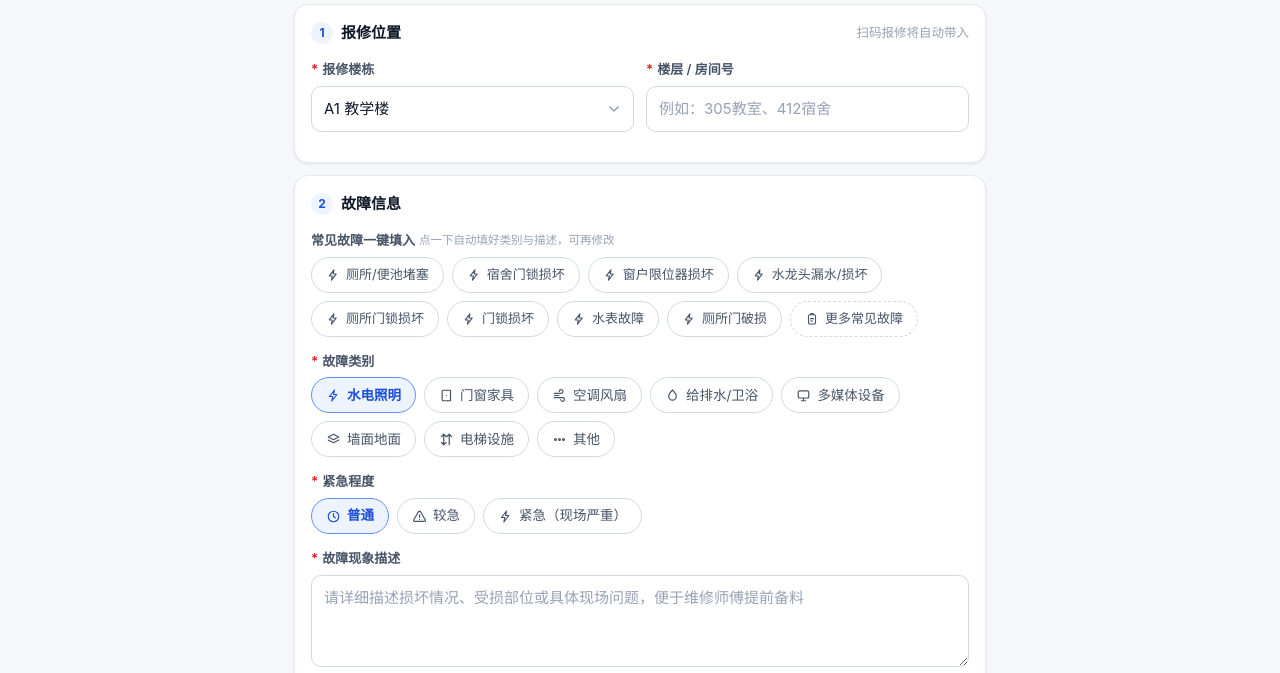
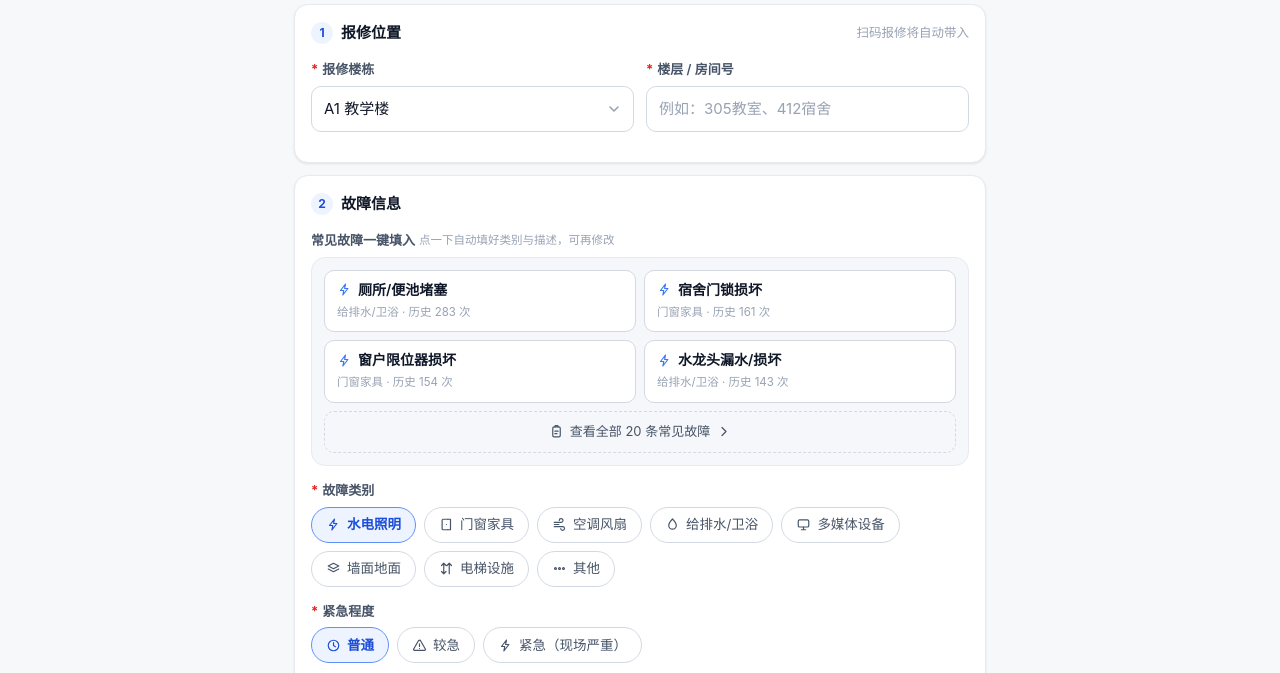
Before and after one commit to TwoBall/school-repair-system, a website built with Vite: page index.html in a window 1280 px wide. Shown: the part 67-740 px from the top of the page. Built offline with nearby package versions, Linux system fonts and the light colour scheme; files whose address does not match are found by name.

Commit message:
refactor(templates): 一键填入改卡片式，快捷项精简到 4 条
问题：模板用的是与「故障类别 / 紧急程度」完全同款的 chip，
两排共 17 个圆角标签连成一片，看不出哪排是快捷入口。

- QUICK_TEMPLATE_COUNT 8 → 4，只留历史 TOP4（横跨类别 4 → 2）
- 快捷区改为卡片网格 .tpl-card（2 列，名称 + 「类别 · 历史 N 次」），
  外层套 .tpl-panel 独立面板，与下方 chips 拉开视觉层级
- 「更多常见故障」chip → 「查看全部 20 条常见故障 ›」全宽虚线按钮 .tpl-all
- 卡片用原生 <button type="button">：键盘可达，且在 <form> 内不误提交
- 选中态：品牌边框 + ring + 右上角勾，并同步 aria-pressed
- 弹窗每组类别标题补条数与分隔线（.tpl-pick-num）
- fix: .tpl-chip.active 用了不存在的 --brand 令牌，选中边框一直回退，改 --brand-500

jsdom 回归 32/32 通过（渲染、回填、互斥、弹窗 6 组 20 条、aria-pressed 同步）

```diff
--- a/src/common/style.css
+++ b/src/common/style.css
@@ -2000,18 +2000,126 @@ textarea.control {
   }
 }
 
-/* 常见故障一键填入：快捷 chips 与「更多」入口区分于普通筛选 chips */
+/* 常见故障一键填入 */
+/* 设计要点：下方「故障类别 / 紧急程度」用的是圆角 chips，
+   这里刻意做成卡片 + 独立面板，两者不在同一视觉层级，避免被当成同一组选项。 */
+.tpl-panel {
+  padding: 12px;
+  border: 1px solid var(--border);
+  border-radius: var(--r-lg);
+  background: var(--surface-muted);
+}
+.tpl-grid {
+  display: grid;
+  grid-template-columns: repeat(2, minmax(0, 1fr));
+  gap: 8px;
+}
+.tpl-card {
+  display: flex;
+  flex-direction: column;
+  gap: 4px;
+  min-height: 62px;
+  padding: 10px 12px;
+  border: 1px solid var(--border-strong);
+  border-radius: var(--r-md);
+  background: var(--surface);
+  color: var(--text);
+  font: inherit;
+  text-align: left;
+  cursor: pointer;
+  transition: background 0.14s ease, border-color 0.14s ease, box-shadow 0.14s ease, transform 0.08s ease;
+}
+.tpl-card:hover {
+  border-color: var(--brand-400);
+  box-shadow: var(--sh-1);
+}
+.tpl-card:active {
+  transform: scale(0.985);
+}
+.tpl-card-top {
+  display: flex;
+  align-items: center;
+  gap: 6px;
+  font-size: 14px;
+  font-weight: 600;
+  line-height: 1.3;
+}
+.tpl-card-top > svg {
+  flex-shrink: 0;
+  color: var(--brand-500);
+}
+.tpl-card-name {
+  flex: 1;
+  min-width: 0;
+}
+.tpl-card-meta {
+  font-size: 11.5px;
+  color: var(--text-subtle);
+}
+/* 选中后右上角出现勾，与「已填入」状态一一对应 */
+.tpl-chk {
+  display: none;
+  flex-shrink: 0;
+  color: var(--brand-600);
+}
+.tpl-card.active {
+  border-color: var(--brand-500);
+  background: var(--brand-soft-bg);
+  box-shadow: 0 0 0 3px var(--brand-ring);
+}
+.tpl-card.active .tpl-card-meta {
+  color: var(--brand-soft-fg);
+}
+.tpl-card.active .tpl-chk {
+  display: inline-flex;
+}
+.tpl-card:focus-visible {
+  outline: 2px solid var(--brand-500);
+  outline-offset: 2px;
+}
+/* 「查看全部」入口：虚线描边，明确它打开的是列表而不是填表 */
+.tpl-all {
+  display: flex;
+  align-items: center;
+  justify-content: center;
+  gap: 6px;
+  width: 100%;
+  min-height: 42px;
+  margin-top: 8px;
+  padding: 0 12px;
+  border: 1px dashed var(--border-strong);
+  border-radius: var(--r-md);
+  background: transparent;
+  color: var(--text-secondary);
+  font: inherit;
+  font-size: 13px;
+  cursor: pointer;
+  transition: border-color 0.14s ease, background 0.14s ease, color 0.14s ease;
+}
+.tpl-all:hover {
+  border-color: var(--brand-400);
+  background: var(--brand-soft-bg);
+  color: var(--brand-soft-fg);
+}
+.tpl-all:focus-visible {
+  outline: 2px solid var(--brand-500);
+  outline-offset: 2px;
+}
+@media (max-width: 380px) {
+  .tpl-grid {
+    grid-template-columns: minmax(0, 1fr);
+  }
+}
+
+/* 弹窗内的任务 chips：与面板上的卡片区分，保留 chip 形态 */
 .tpl-chip {
   cursor: pointer;
   font-size: 13px;
 }
 .tpl-chip.active {
-  border-color: var(--brand);
+  border-color: var(--brand-500);
   background: var(--brand-soft-bg);
   color: var(--brand-soft-fg);
-}
-.tpl-more {
-  border-style: dashed;
 }
 .tpl-hits {
   margin-left: 6px;
@@ -2030,8 +2138,17 @@ textarea.control {
   align-items: center;
   gap: 6px;
   margin-bottom: 8px;
+  padding-bottom: 6px;
+  border-bottom: 1px solid var(--border);
   font-size: 13px;
   font-weight: 600;
+}
+.tpl-pick-num {
+  margin-left: auto;
+  font-size: 11.5px;
+  font-weight: 400;
+  color: var(--text-subtle);
+  font-variant-numeric: tabular-nums;
 }
 
 /* ------------------------- 17.5 主题切换过渡动画 ------------------------- */
--- a/src/common/templates.js
+++ b/src/common/templates.js
@@ -3,7 +3,7 @@
  *
  * 数据来源：集团历史在线报修清单（6 个学部工作表，有效工单 7051 条）归纳统计。
  * hits 为该任务在历史工单中的出现次数（同义表述已合并），
- * 排列顺序即历史频次，报修端默认展示前 8 条。
+ * 排列顺序即历史频次，报修端默认展示前 4 条（见 QUICK_TEMPLATE_COUNT）。
  *
  * 用法提示：cat 必须与管理后台「故障类别」字典中的名称一致，
  * 若后台调整了字典导致匹配不上，报修端会提示手动选择而不是静默失败。
@@ -91,5 +91,9 @@ export const REPAIR_TEMPLATES = [
   },
 ];
 
-/** 报修端默认展示的高频任务条数 */
-export const QUICK_TEMPLATE_COUNT = 8;
+/**
+ * 报修端表单默认展示的高频任务条数。
+ * 只放最常报的 4 条，避免与下方「故障类别」chips 抢视觉；
+ * 其余 16 条走「查看全部」弹窗。想调整数量改这一个常量即可。
+ */
+export const QUICK_TEMPLATE_COUNT = 4;
--- a/src/reporter/main.js
+++ b/src/reporter/main.js
@@ -148,11 +148,23 @@ function renderFormView() {
         </div>
         <div class="field">
           <span class="label" id="f_tpl_label">常见故障一键填入<span class="opt">点一下自动填好类别与描述，可再修改</span></span>
-          <div class="chips-group" id="f_tpl_chips" role="group" aria-labelledby="f_tpl_label">
-            ${REPAIR_TEMPLATES.slice(0, QUICK_TEMPLATE_COUNT)
-              .map((t) => `<span class="chip tpl-chip" data-act="use-tpl" data-val="${escapeHtml(t.name)}" role="button" tabindex="0">${icon('zap', 14)}${escapeHtml(t.name)}</span>`)
-              .join('')}
-            <span class="chip tpl-chip tpl-more" data-act="more-tpl" role="button" tabindex="0">${icon('clipboard', 14)}更多常见故障</span>
+          <div class="tpl-panel">
+            <div class="tpl-grid" id="f_tpl_chips" role="group" aria-labelledby="f_tpl_label">
+              ${REPAIR_TEMPLATES.slice(0, QUICK_TEMPLATE_COUNT)
+                .map((t) => `
+                  <button class="tpl-card" type="button" data-act="use-tpl" data-val="${escapeHtml(t.name)}" aria-pressed="false">
+                    <span class="tpl-card-top">
+                      ${icon('zap', 15)}
+                      <span class="tpl-card-name">${escapeHtml(t.name)}</span>
+                      <span class="tpl-chk" aria-hidden="true">${icon('check', 15)}</span>
+                    </span>
+                    <span class="tpl-card-meta">${escapeHtml(t.cat)} · 历史 ${t.hits} 次</span>
+                  </button>`)
+                .join('')}
+            </div>
+            <button class="tpl-all" type="button" data-act="more-tpl">
+              ${icon('clipboard', 15)}查看全部 ${REPAIR_TEMPLATES.length} 条常见故障${icon('chevronRight', 15)}
+            </button>
           </div>
         </div>
         <div class="field">
@@ -307,7 +319,15 @@ function resetRepairForm() {
   dupHits = [];
   dupDismissed = false;
   paintDupBar();
-  document.querySelectorAll('.tpl-chip').forEach((c) => c.classList.remove('active'));
+  clearTemplateSelection();
+}
+
+/** 清除模板选中态（表单上的卡片 + 弹窗里的 chips） */
+function clearTemplateSelection() {
+  document.querySelectorAll('.tpl-card, .tpl-chip').forEach((c) => {
+    c.classList.remove('active');
+    if (c.classList.contains('tpl-card')) c.setAttribute('aria-pressed', 'false');
+  });
 }
 
 /** 把草稿回填到表单 */
@@ -636,9 +656,11 @@ function applyTemplate(name, { closeAfter = false } = {}) {
     validateField('f_desc');
   }
 
-  // 高亮当前使用的模板（表单上的快捷区与弹窗里各有一份）
-  document.querySelectorAll('.tpl-chip').forEach((c) => {
-    c.classList.toggle('active', c.dataset.val === name);
+  // 高亮当前使用的模板（表单上的卡片与弹窗里的 chips 各有一份）
+  document.querySelectorAll('.tpl-card, .tpl-chip').forEach((c) => {
+    const on = c.dataset.val === name;
+    c.classList.toggle('active', on);
+    if (c.classList.contains('tpl-card')) c.setAttribute('aria-pressed', on ? 'true' : 'false');
   });
 
   scheduleDraftSave();
@@ -655,7 +677,7 @@ function openTemplatePicker() {
   });
   const body = [...groups.entries()].map(([cat, list]) => `
       <div class="tpl-pick-group">
-        <div class="tpl-pick-cat">${categoryIcon(cat, 14)}${escapeHtml(cat)}</div>
+        <div class="tpl-pick-cat">${categoryIcon(cat, 14)}${escapeHtml(cat)}<span class="tpl-pick-num">${list.length} 条</span></div>
         <div class="chips-group">
           ${list.map((t) => `<span class="chip tpl-chip" data-act="pick-tpl" data-val="${escapeHtml(t.name)}" role="button" tabindex="0">${escapeHtml(t.name)}<span class="tpl-hits">${t.hits}</span></span>`).join('')}
         </div>
```
